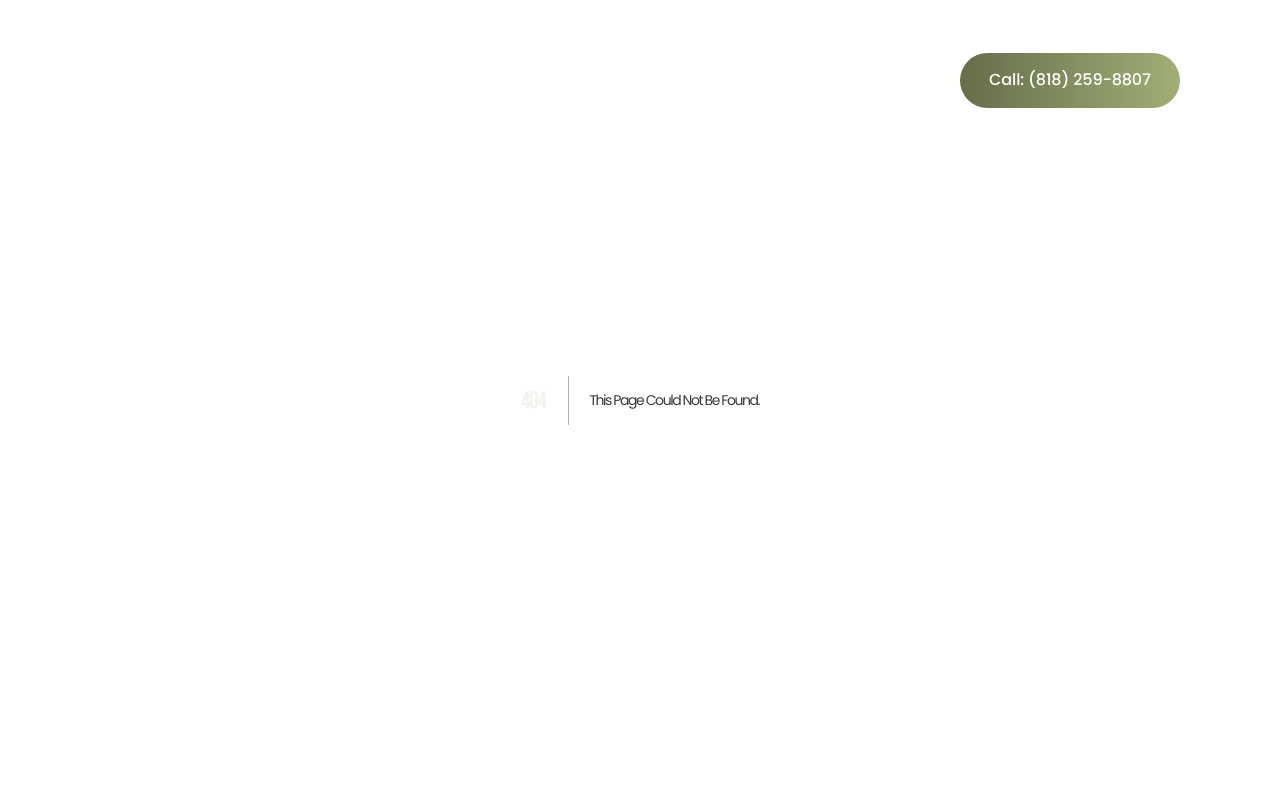
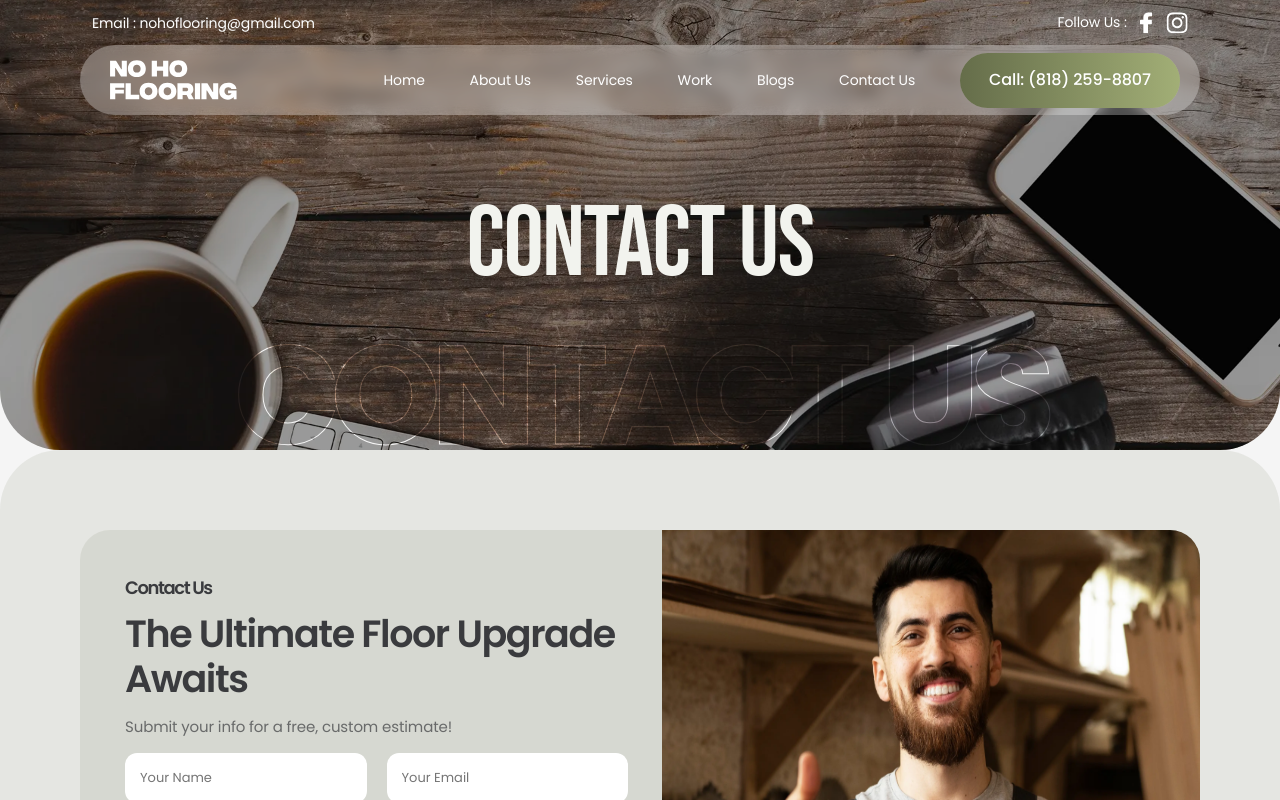
Before and after one commit to nohoflooring/nohoflooring, a Next.js app: page /contact-us in a window 1280 px wide. Before the commit this address had no page. Shown: the top 800 px of the page. Built offline with nearby package versions, Linux system fonts and the light colour scheme.

Commit message:
contact us

```diff
--- /dev/null
+++ b/src/app/contact-us/components/banner.jsx
@@ -0,0 +1,20 @@
+import styles from "@/styles/contact/contentpage.module.scss";
+import { Col, Container, Row } from "react-bootstrap";
+import BgImg from "media/images/home/contactBanner.webp"
+
+const Banner = () => {
+    return (
+        <section className={`${styles.contactBanner} borderRadiusBottom`} style={{ backgroundImage: `url(${BgImg.src})` }}>
+            <Container className="h-100">
+                <Row className="h-100">
+                    <Col md={12} className="my-auto text-center">
+                        <h1>Contact US</h1>
+                        <span>Contact US</span>
+                    </Col>
+                </Row>
+            </Container>
+        </section>
+    )
+}
+
+export default Banner
--- /dev/null
+++ b/src/app/contact-us/layout.jsx
@@ -0,0 +1,21 @@
+export const metadata = {
+  title: "Contact Us - NO-HO Flooring And Construction Service",
+  description: "Contact NO‑HO Flooring & Construction Service in North Hollywood, CA. Request free estimates for hardwood, vinyl & laminate flooring. Call (818) 259‑8807.",
+  //===== OG Tags =====
+  openGraph: {
+    title: "Contact Us - NO-HO Flooring And Construction Service",
+    description: "Contact NO‑HO Flooring & Construction Service in North Hollywood, CA. Request free estimates for hardwood, vinyl & laminate flooring. Call (818) 259‑8807.",
+    url: "/contact-us",
+    siteName: "No Ho Flooring",
+    locale: "en_US",
+    type: "website",
+    images: "#",
+  },
+  //===== Canonical =====
+  alternates: { canonical: "/contact-us" },
+
+};
+
+export default function RootLayout({ children }) {
+  return children;
+}
--- /dev/null
+++ b/src/app/contact-us/page.jsx
@@ -0,0 +1,13 @@
+import Contact from '@/src/app/home/contact'
+import Banner from '@/src/app/contact-us/components/banner';
+
+const Page = () => {
+  return (
+    <>
+      <Banner />
+      <Contact contact={true} />
+    </>
+  );
+};
+
+export default Page;
--- a/src/app/globals.scss
+++ b/src/app/globals.scss
@@ -10,7 +10,7 @@ $bodytxtColor: #3a3b3eb2;
 body {
   background: $bodyColor;
   font-family: var(--font-poppins);
-  max-width: 1920px;
+  // max-width: 1920px;
   margin: auto;
   &.active {
     overflow: hidden;
--- a/src/app/home/contact.jsx
+++ b/src/app/home/contact.jsx
@@ -7,7 +7,7 @@ import BgImg from "media/images/home/footer.webp"
 import { useRouter } from "next/navigation";
 import { Element } from "react-scroll";
 
-const Contact = () => {
+const Contact = ({ contact }) => {
     const [isSubmitting, setIsSubmitting] = useState(false);
     const router = useRouter();
 
@@ -42,7 +42,7 @@ const Contact = () => {
 
     return (
         <Element name="contactSection">
-            <section className={`${styles.contactSection} borderRadiusTop`} id="Contact">
+            <section className={`${styles.contactSection} ${contact ? styles.contactPage : ""} borderRadiusTop`} id="Contact">
                 <Container className={styles.contactWapper} style={{ backgroundImage: `url(${BgImg.src})` }}>
                     <Row>
                         <Col md={12} lg={6}>
--- a/src/app/layout/header.jsx
+++ b/src/app/layout/header.jsx
@@ -7,7 +7,7 @@ import Link from "next/link";
 
 const Header = () => {
     const [isActive, setIsActive] = useState(false);
-    const [isScrolled, setIsScrolled] = useState(false); // <-- for scroll state
+    const [isScrolled, setIsScrolled] = useState(false);
 
     useEffect(() => {
         const handleResize = () => {
@@ -76,7 +76,7 @@ const Header = () => {
                             <li><Link href="#Contact" onClick={handleClick}>Services</Link></li>
                             <li><Link href="#Contact" onClick={handleClick}>Work</Link></li>
                             <li><Link href="#Contact" onClick={handleClick}>Blogs</Link></li>
-                            <li><Link href="#Contact" onClick={handleClick}>Contact Us </Link></li>
+                            <li><Link href="/contact-us" onClick={handleClick}>Contact Us </Link></li>
                             <li><Link href="tel:8182598807">Call: (818) 259-8807</Link></li>
                         </ul>
                     </Col>
--- /dev/null
+++ b/styles/contact/contentpage.module.scss
@@ -0,0 +1,137 @@
+.contactBanner {
+  height: 60svh;
+  position: relative;
+  background-position: center center;
+  background-repeat: no-repeat;
+  background-size: cover;
+  overflow: hidden;
+  &::after {
+    content: "";
+    background: rgba(0, 0, 0, 0.4);
+    width: 100%;
+    height: 100%;
+    position: absolute;
+    left: 0px;
+    top: 0px;
+    z-index: 0;
+  }
+  h1 {
+    position: relative;
+    z-index: 1;
+  }
+  span {
+    position: relative;
+    z-index: 1;
+    font-weight: 800;
+    font-size: 220px;
+    line-height: 150px;
+    letter-spacing: -10px;
+    text-transform: uppercase;
+    color: transparent;
+    -webkit-text-stroke: 1px rgb(255, 255, 255, 0.9);
+    text-stroke: 1px rgb(255, 255, 255, 0.9);
+    display: block;
+    text-align: center;
+    mix-blend-mode: overlay;
+    position: absolute;
+    left: 50%;
+    bottom: 10px;
+    transform: translate(-50%, 0%);
+    width: 100%;
+  }
+}
+
+@media only screen and (min-width: 1400px) and (max-width: 1600px) {
+  .contactBanner {
+    height: 550px;
+
+    span {
+      font-weight: 800;
+      font-size: 180px;
+      line-height: 120px;
+      bottom: 10px;
+    }
+  }
+}
+@media only screen and (min-width: 1300px) and (max-width: 1399px) {
+  .contactBanner {
+    height: 500px;
+
+    span {
+      font-weight: 800;
+      font-size: 160px;
+      line-height: 100px;
+      bottom: 10px;
+    }
+  }
+}
+@media only screen and (min-width: 1100px) and (max-width: 1299px) {
+  .contactBanner {
+    height: 450px;
+    h1 {
+      padding-top: 50px;
+    }
+    span {
+      font-weight: 800;
+      font-size: 140px;
+      line-height: 90px;
+      bottom: 10px;
+    }
+  }
+}
+@media only screen and (min-width: 900px) and (max-width: 1099px) {
+  .contactBanner {
+    height: 450px;
+    h1 {
+      padding-top: 50px;
+    }
+    span {
+      font-weight: 800;
+      font-size: 140px;
+      line-height: 90px;
+      bottom: 10px;
+    }
+  }
+}
+@media only screen and (min-width: 768px) and (max-width: 899px) {
+  .contactBanner {
+    height: 420px;
+    h1 {
+      padding-top: 50px;
+    }
+    span {
+      font-weight: 800;
+      font-size: 100px;
+      line-height: 70px;
+      bottom: 10px;
+    }
+  }
+}
+@media only screen and (min-width: 576px) and (max-width: 767px) {
+  .contactBanner {
+    height: 380px;
+    h1 {
+      padding-top: 50px;
+    }
+    span {
+      font-weight: 800;
+      font-size: 90px;
+      line-height: 60px;
+      bottom: 0px;
+    }
+  }
+}
+@media only screen and (min-width: 0px) and (max-width: 575px) {
+  .contactBanner {
+    height: 300px;
+    h1 {
+      padding-top: 50px;
+    }
+    span {
+      font-weight: 800;
+      font-size: 60px;
+      line-height: 40px;
+      bottom: 0px;
+    }
+  }
+}
--- a/styles/home/contact.module.scss
+++ b/styles/home/contact.module.scss
@@ -1,7 +1,6 @@
 .contactSection {
   background: rgba(101, 109, 74, 0.11);
   padding-top: 100px;
-
   .contactWapper {
     background: rgba(101, 109, 74, 0.11);
     border-radius: 40px;
--- a/styles/layout/header.module.scss
+++ b/styles/layout/header.module.scss
@@ -1,5 +1,5 @@
 .headerSection {
-  position: absolute;
+  position: fixed;
   width: 100%;
   top: 0;
   z-index: 999;
```
Also changed, not shown: public/images/home/contactBanner.webp (added).
